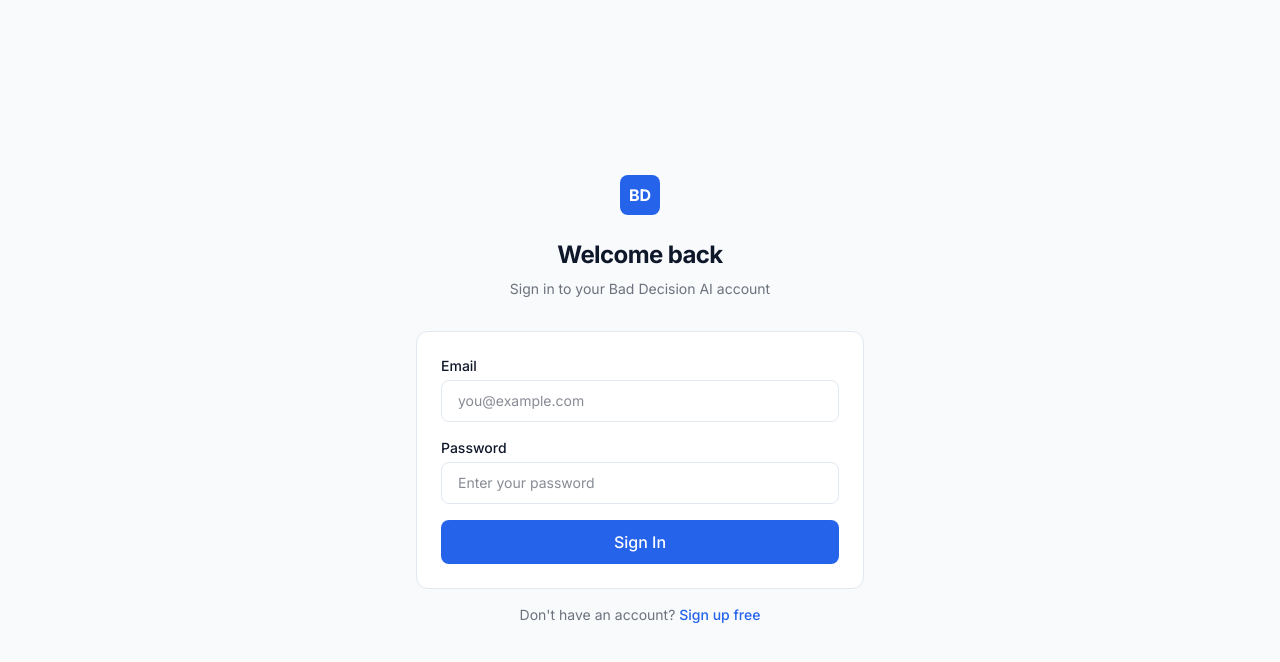
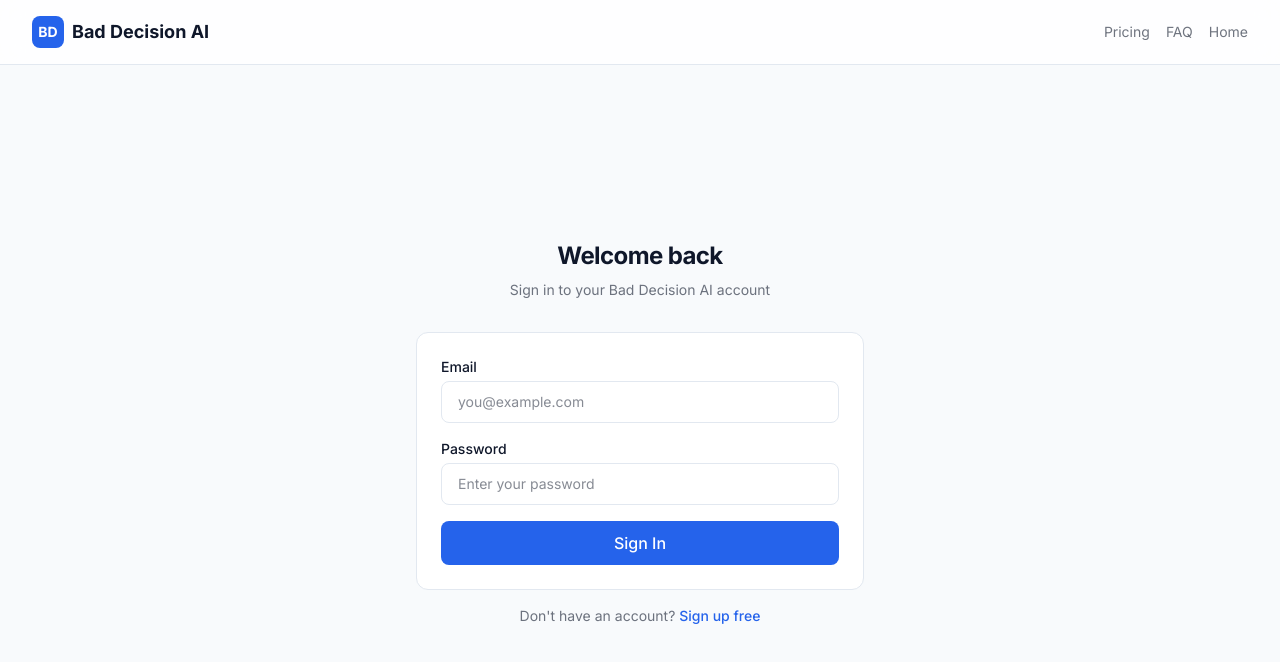
Before and after one commit to ibrahimgermaine1-dev/bad-decision-Front-end, a Next.js app: page / in a window 1280 px wide. Both pictures are taken after a click on the button "Sign In". Shown: the top 662 px of the page. Built offline with nearby package versions, Linux system fonts and the light colour scheme; no server answers.

Commit message:
Update auth.tsx

```diff
--- a/src/components/auth.tsx
+++ b/src/components/auth.tsx
@@ -1,11 +1,16 @@
 /**
  * BAD DECISION AI — Auth Page
- * Uses Clerk's real sign-in/sign-up components.
- * Redirects to dashboard after successful authentication.
+ * Uses Clerk's sign-in/sign-up components.
+ *
+ * CRITICAL FIX: After sign-in/sign-up, we MUST call setActive()
+ * to activate the Clerk session. Without this, Clerk doesn't
+ * recognize the new session and the user appears logged out.
+ *
+ * Also includes navigation bar so users can go back to other pages.
  */
 'use client'
 
-import { useAuth, useSignIn, useSignUp } from '@clerk/nextjs'
+import { useAuth, useSignIn, useSignUp, useClerk } from '@clerk/nextjs'
 import { useState, useEffect } from 'react'
 import { useAppStore } from '@/stores/app-store'
 
@@ -22,14 +27,28 @@ export function AuthPage() {
   if (!mounted) return null
 
   return (
-    <div className="min-h-screen bg-surface flex items-center justify-center px-4">
+    <div className="min-h-screen bg-surface flex flex-col">
+      {/* Navigation bar — consistent with other pages */}
+      <nav className="sticky top-0 z-50 bg-white/80 backdrop-blur-md border-b border-border">
+        <div className="max-w-7xl mx-auto px-4 sm:px-6 lg:px-8 flex items-center justify-between h-16">
+          <button onClick={() => setView('landing')} className="flex items-center gap-2">
+            <div className="w-8 h-8 rounded-lg bg-royal flex items-center justify-center">
+              <span className="text-white font-bold text-sm">BD</span>
+            </div>
+            <span className="font-bold text-lg text-slate">Bad Decision AI</span>
+          </button>
+          <div className="flex items-center gap-4 text-sm">
+            <button onClick={() => setView('pricing')} className="text-slate/60 hover:text-royal transition">Pricing</button>
+            <button onClick={() => setView('faq')} className="text-slate/60 hover:text-royal transition">FAQ</button>
+            <button onClick={() => setView('landing')} className="text-slate/60 hover:text-royal transition">Home</button>
+          </div>
+        </div>
+      </nav>
+
+      {/* Auth form */}
+      <div className="flex-1 flex items-center justify-center px-4 py-8">
         <div className="w-full max-w-md">
           <div className="text-center mb-8">
-          <button onClick={() => setView('landing')} className="inline-flex items-center gap-2 mb-6">
-            <div className="w-10 h-10 rounded-lg bg-royal flex items-center justify-center">
-              <span className="text-white font-bold">BD</span>
-            </div>
-          </button>
             <h1 className="text-2xl font-bold text-slate">
               {isSignUp ? 'Create your account' : 'Welcome back'}
             </h1>
@@ -61,11 +80,13 @@ export function AuthPage() {
           </div>
         </div>
       </div>
+    </div>
   )
 }
 
 function SignInForm() {
   const { signIn, isLoaded } = useSignIn()
+  const { setActive } = useClerk()
   const setView = useAppStore((s) => s.setView)
   const [email, setEmail] = useState('')
   const [password, setPassword] = useState('')
@@ -80,11 +101,29 @@ function SignInForm() {
 
     try {
       const result = await signIn.create({ identifier: email, password })
+
       if (result.status === 'complete') {
+        // CRITICAL: Activate the session so Clerk recognizes the user is signed in
+        if (result.createdSessionId) {
+          await setActive({ session: result.createdSessionId })
+        }
+        // Small delay to let Clerk update its internal state
+        setTimeout(() => {
           setView('dashboard-idle')
+        }, 300)
+      } else {
+        // Need more steps (e.g., MFA)
+        setError(`Sign in requires additional steps. Status: ${result.status}`)
       }
     } catch (err: any) {
-      setError(err.errors?.[0]?.message || 'Sign in failed. Please try again.')
+      const message = err.errors?.[0]?.message || 'Sign in failed. Please try again.'
+      // Handle "session already exists" gracefully
+      if (message.toLowerCase().includes('session') || message.toLowerCase().includes('already')) {
+        setError('You are already signed in. Redirecting to dashboard...')
+        setTimeout(() => setView('dashboard-idle'), 1000)
+      } else {
+        setError(message)
+      }
     } finally {
       setLoading(false)
     }
@@ -128,6 +167,7 @@ function SignInForm() {
 
 function SignUpForm() {
   const { signUp, isLoaded } = useSignUp()
+  const { setActive } = useClerk()
   const setView = useAppStore((s) => s.setView)
   const [email, setEmail] = useState('')
   const [password, setPassword] = useState('')
@@ -152,12 +192,18 @@ function SignUpForm() {
         lastName,
       })
 
-      // Clerk requires email verification
+      // Clerk requires email verification on free tier
       if (result.status === 'missing_requirements') {
         await signUp.prepareEmailAddressVerification({ strategy: 'email_code' })
         setVerifying(true)
       } else if (result.status === 'complete') {
+        // CRITICAL: Activate the session
+        if (result.createdSessionId) {
+          await setActive({ session: result.createdSessionId })
+        }
+        setTimeout(() => {
           setView('dashboard-idle')
+        }, 300)
       }
     } catch (err: any) {
       setError(err.errors?.[0]?.message || 'Sign up failed. Please try again.')
@@ -170,14 +216,24 @@ function SignUpForm() {
     e.preventDefault()
     if (!isLoaded) return
     setError('')
+    setLoading(true)
 
     try {
       const result = await signUp.attemptEmailAddressVerification({ code })
+
       if (result.status === 'complete') {
+        // CRITICAL: Activate the session
+        if (result.createdSessionId) {
+          await setActive({ session: result.createdSessionId })
+        }
+        setTimeout(() => {
           setView('dashboard-idle')
+        }, 300)
       }
     } catch (err: any) {
       setError(err.errors?.[0]?.message || 'Verification failed. Please try again.')
+    } finally {
+      setLoading(false)
     }
   }
 
@@ -197,8 +253,8 @@ function SignUpForm() {
             placeholder="123456"
           />
         </div>
-        <button type="submit" className="w-full py-2.5 bg-royal text-white rounded-lg font-medium hover:bg-royal-hover transition">
-          Verify Email
+        <button type="submit" disabled={loading} className="w-full py-2.5 bg-royal text-white rounded-lg font-medium hover:bg-royal-hover transition disabled:opacity-50">
+          {loading ? 'Verifying...' : 'Verify Email'}
         </button>
       </form>
     )
```
Lines whose indentation alone changed are shown as unchanged.
